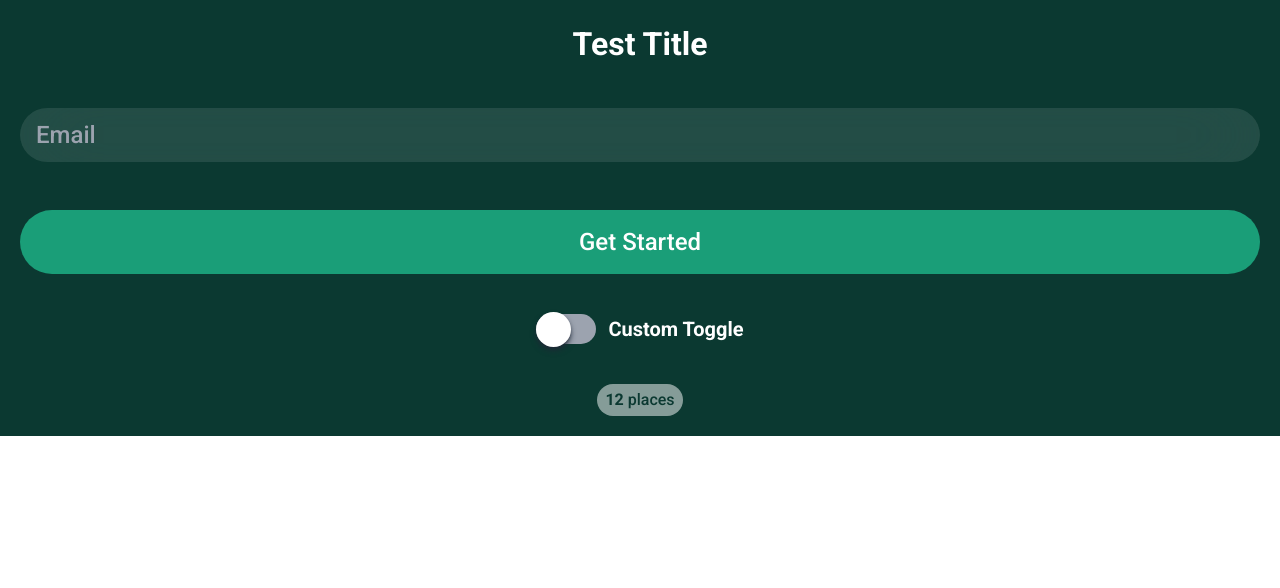
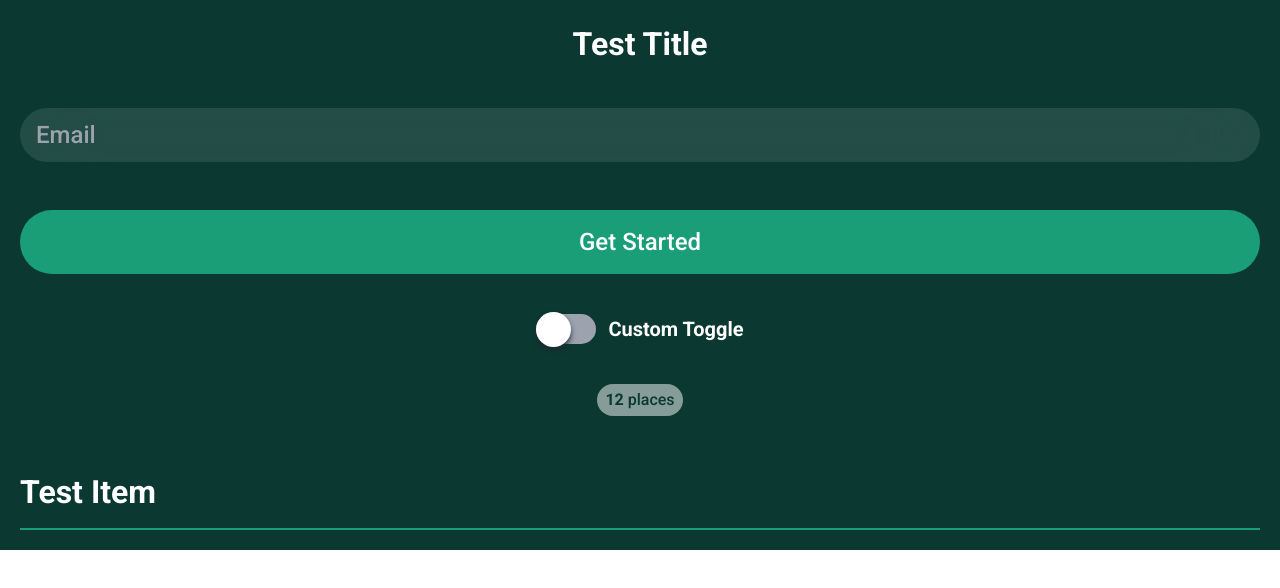
Before and after one commit to miruankodra/sera, an Angular app: page / in a window 1280 px wide. Shown: the top 588 px of the page. Built offline with nearby package versions, Linux system fonts and the light colour scheme.

Commit message:
Create Custom Item

```diff
--- /dev/null
+++ b/src/app/components/shared/se-item/se-item.component.html
@@ -0,0 +1,4 @@
+<div
+  class="py-3 flex flex-row {{ width() }} {{ height() }} {{ line() ? 'border-b-2 ' + lineColor() : 'border-none' }} {{ align() }} {{ justify() }}">
+  <ng-content></ng-content>
+</div>
--- /dev/null
+++ b/src/app/components/shared/se-item/se-item.component.ts
@@ -0,0 +1,17 @@
+import {Component, input} from '@angular/core';
+
+@Component({
+  selector: 'se-item',
+  standalone: true,
+  imports: [],
+  templateUrl: './se-item.component.html',
+  styleUrl: './se-item.component.scss'
+})
+export class SeItemComponent {
+  width = input<string>('w-full');
+  height = input<string>('');
+  line = input<boolean>(true);
+  lineColor = input<string>('border-se-jungle');
+  align = input<string>('items-center');
+  justify = input<string>('justify-start')
+}
--- a/src/app/pages/test/test.component.html
+++ b/src/app/pages/test/test.component.html
@@ -10,4 +10,12 @@
     <se-title color="text-se-green" size="text-[16px] mr-1">12</se-title>
     places
   </se-badge>
+
+  <div class="w-full">
+    <se-item>
+      <se-title color="text-white" size="text-[32px]" weight="font-bold" font="non-italic">Test Item</se-title>
+    </se-item>
+  </div>
+
+
 </div>
```
Also changed, not shown: src/app/pages/test/test.component.ts (+3 -1 lines), src/app/components/shared/se-item/se-item.component.scss (added), 1 other file (tests, documents, lock files or other folders).
